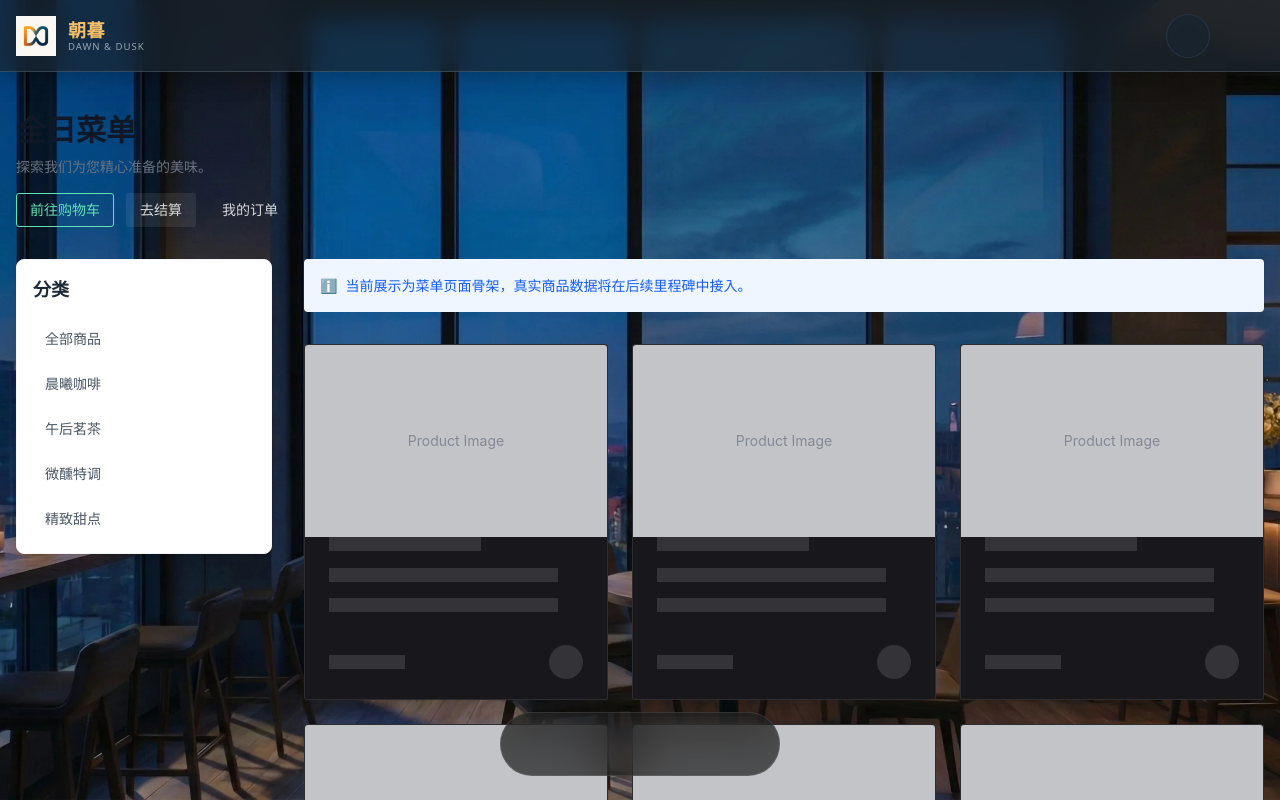
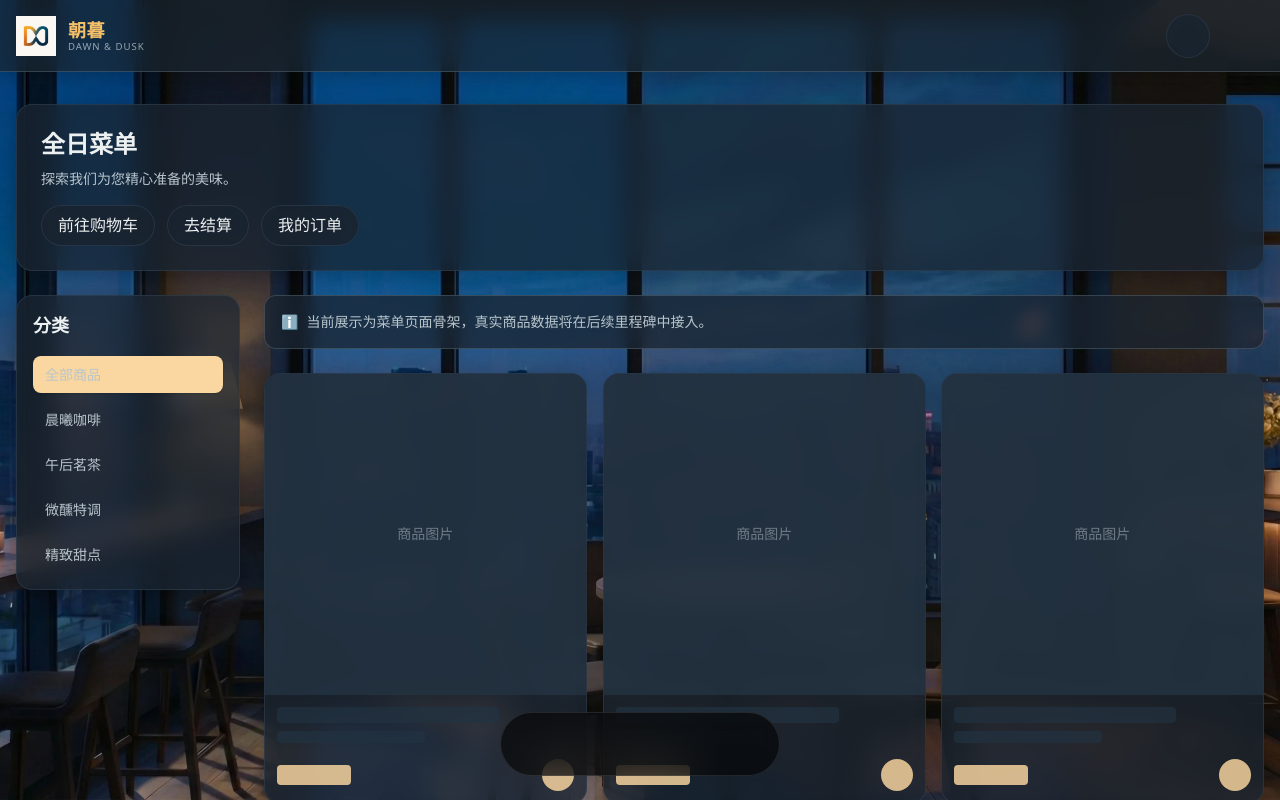
Before and after one commit to RISE03/coffee-ordering-system-client, a Vue app: page /menu in a window 1280 px wide. Shown: the top 800 px of the page. Built offline with nearby package versions, Linux system fonts and the light colour scheme; some icons are missing.

Commit message:
fix: 优化首页主题切换体验

```diff
--- a/src/components/layout/MainLayout.vue
+++ b/src/components/layout/MainLayout.vue
@@ -39,10 +39,9 @@
         :style="{ '--n-color': 'transparent' }"
       >
         <div class="w-full mx-auto">
-          <router-view v-slot="{ Component }">
-            <transition name="fade" mode="out-in">
-              <component :is="Component" />
-            </transition>
+          <router-view v-slot="{ Component, route }">
+            <!-- 简化：去掉过渡，直接渲染，避免视觉干扰 -->
+            <component :is="Component" :key="route.fullPath" />
           </router-view>
         </div>
       </n-layout-content>
--- a/src/views/MenuView.vue
+++ b/src/views/MenuView.vue
@@ -1,33 +1,45 @@
 <template>
-  <div class="container mx-auto px-4 py-8 min-h-screen">
-    <!-- Page Header -->
-    <div class="mb-8 text-center md:text-left">
-      <h1 class="text-3xl font-bold text-gray-900 dark:text-white mb-2">全日菜单</h1>
-      <p class="text-gray-500 dark:text-gray-400">探索我们为您精心准备的美味。</p>
-      <div class="flex flex-wrap gap-3 mt-4">
-        <n-button type="primary" ghost @click="$router.push('/member/cart')">
+  <div class="container mx-auto px-4 py-6">
+    <!-- Page Header - Glassmorphism Style -->
+    <div class="glass-card p-6 mb-6 text-center md:text-left">
+      <h1 class="text-2xl font-bold text-[var(--color-text)] mb-2">全日菜单</h1>
+      <p class="text-[var(--color-text-secondary)] text-sm mb-4">探索我们为您精心准备的美味。</p>
+      <div class="flex flex-wrap gap-3 justify-center md:justify-start">
+        <button
+          class="glass-button text-sm font-medium text-[var(--color-primary)]"
+          @click="$router.push('/member/cart')"
+        >
           前往购物车
-        </n-button>
-        <n-button tertiary @click="$router.push('/member/checkout')">
+        </button>
+        <button
+          class="glass-button text-sm font-medium text-[var(--color-text-secondary)]"
+          @click="$router.push('/member/checkout')"
+        >
           去结算
-        </n-button>
-        <n-button quaternary @click="$router.push('/member/orders')">
+        </button>
+        <button
+          class="glass-button text-sm font-medium text-[var(--color-text-secondary)]"
+          @click="$router.push('/member/orders')"
+        >
           我的订单
-        </n-button>
+        </button>
       </div>
     </div>
 
-    <div class="flex flex-col md:flex-row gap-8">
-      <!-- Sidebar / Filters (Placeholder) -->
-      <aside class="w-full md:w-64 flex-shrink-0">
-        <div class="sticky top-20 bg-white dark:bg-gray-800 rounded-lg p-4 shadow-sm border border-gray-100 dark:border-gray-700">
-          <h2 class="font-bold text-lg mb-4 text-gray-800 dark:text-gray-200">分类</h2>
+    <div class="flex flex-col md:flex-row gap-6">
+      <!-- Sidebar / Filters - Glassmorphism Style -->
+      <aside class="w-full md:w-56 flex-shrink-0">
+        <div class="glass-card sticky top-24 p-4">
+          <h2 class="font-bold text-lg mb-4 text-[var(--color-text)]">分类</h2>
           <div class="space-y-2">
             <div
-              v-for="category in ['全部商品', '晨曦咖啡', '午后茗茶', '微醺特调', '精致甜点']"
+              v-for="category in categories"
               :key="category"
-              class="px-3 py-2 rounded cursor-pointer hover:bg-primary-50 dark:hover:bg-gray-700 transition-colors text-gray-600 dark:text-gray-300 hover:text-primary-600 dark:hover:text-primary-400"
-              :class="{ 'bg-primary-50 text-primary-600 font-medium dark:bg-gray-700 dark:text-primary-400': category === '全部商品' }"
+              class="px-3 py-2 rounded-lg cursor-pointer transition-all duration-200 text-[var(--color-text-secondary)]"
+              :class="selectedCategory === category
+                ? 'bg-[var(--color-primary)] text-[var(--color-bg)] font-medium shadow-sm'
+                : 'hover:bg-[var(--glass-bg-hover)]'"
+              @click="selectedCategory = category"
             >
               {{ category }}
             </div>
@@ -35,39 +47,44 @@
         </div>
       </aside>
 
-      <!-- Product Grid (Placeholder) -->
+      <!-- Product Grid - Glassmorphism Cards -->
       <main class="flex-1">
-        <!-- Empty State / Placeholder Message -->
-        <div class="mb-8 p-4 bg-blue-50 dark:bg-blue-900/20 text-blue-600 dark:text-blue-300 rounded flex items-center">
-          <span class="mr-2">ℹ️</span>
+        <!-- Info Message - Glassmorphism Style -->
+        <div class="glass-light mb-6 p-4 flex items-center text-sm text-[var(--color-text-secondary)]">
+          <span class="mr-2 text-[var(--color-primary)]">ℹ️</span>
           <span>当前展示为菜单页面骨架，真实商品数据将在后续里程碑中接入。</span>
         </div>
 
-        <!-- Skeleton Grid -->
-        <n-grid x-gap="24" y-gap="24" cols="1 s:2 m:3" responsive="screen">
-          <n-grid-item v-for="n in 6" :key="n">
-            <n-card class="h-full hover:-translate-y-1 transition-transform duration-300">
-              <template #cover>
-                <div class="h-48 bg-gray-200 dark:bg-gray-700 animate-pulse flex items-center justify-center text-gray-400">
-                  Product Image
-                </div>
-              </template>
-              <div class="space-y-3">
-                <n-skeleton text width="60%" />
-                <n-skeleton text width="90%" :repeat="2" />
-                <div class="flex justify-between items-center mt-4">
-                  <n-skeleton text width="30%" />
-                  <n-skeleton circle size="medium" />
-                </div>
+        <!-- Product Grid with Glass Cards -->
+        <div class="grid grid-cols-2 sm:grid-cols-2 md:grid-cols-3 gap-4">
+          <div
+            v-for="n in 6"
+            :key="n"
+            class="glass-card product-card-hover p-0 overflow-hidden"
+          >
+            <!-- Product Image Placeholder -->
+            <div class="aspect-square bg-[var(--glass-bg-hover)] flex items-center justify-center">
+              <span class="text-[var(--color-text-secondary)] text-sm opacity-50">商品图片</span>
+            </div>
+            <!-- Product Info -->
+            <div class="p-3 space-y-2">
+              <div class="h-4 bg-[var(--glass-bg-hover)] rounded w-3/4 animate-pulse"></div>
+              <div class="h-3 bg-[var(--glass-bg-hover)] rounded w-1/2 animate-pulse"></div>
+              <div class="flex justify-between items-center pt-2">
+                <div class="h-5 bg-[var(--color-primary)] bg-opacity-20 rounded w-1/4 animate-pulse"></div>
+                <div class="w-8 h-8 rounded-full bg-[var(--color-primary)] bg-opacity-20 animate-pulse"></div>
               </div>
-            </n-card>
-          </n-grid-item>
-        </n-grid>
+            </div>
+          </div>
+        </div>
       </main>
     </div>
   </div>
 </template>
 
 <script setup lang="ts">
-import { NGrid, NGridItem, NCard, NSkeleton, NButton } from 'naive-ui'
+import { ref } from 'vue'
+
+const categories = ['全部商品', '晨曦咖啡', '午后茗茶', '微醺特调', '精致甜点']
+const selectedCategory = ref('全部商品')
 </script>
--- a/src/views/member/OrderListPage.vue
+++ b/src/views/member/OrderListPage.vue
@@ -1,57 +1,66 @@
 <template>
-  <div class="container mx-auto px-4 py-8 max-w-4xl">
-    <h1 class="text-2xl font-bold mb-6 text-[var(--color-text)]">我的订单</h1>
+  <div class="container mx-auto px-4 py-6 max-w-4xl">
+    <!-- Page Header - Glassmorphism Style -->
+    <div class="glass-card p-4 mb-4">
+      <h1 class="text-xl font-bold text-[var(--color-text)]">我的订单</h1>
+    </div>
 
-    <!-- Status Filter Tabs -->
-    <div class="mb-6 overflow-x-auto">
-      <n-tabs v-model:value="activeStatus" type="line" @update:value="handleStatusChange">
-        <n-tab name="all">全部</n-tab>
-        <n-tab name="PENDING_PAYMENT">待支付</n-tab>
-        <n-tab name="PAID_WAITING">已支付</n-tab>
-        <n-tab name="IN_PREPARATION">制作中</n-tab>
-        <n-tab name="READY_FOR_PICKUP">待取餐</n-tab>
-        <n-tab name="COMPLETED">已完成</n-tab>
-        <n-tab name="CANCELLED">已取消</n-tab>
-        <n-tab name="REFUNDING">退款中</n-tab>
-        <n-tab name="REFUNDED">已退款</n-tab>
-      </n-tabs>
+    <!-- Status Filter Tabs - Glassmorphism Style -->
+    <div class="glass-card mb-4 p-2 overflow-x-auto">
+      <div class="flex gap-2 min-w-max">
+        <button
+          v-for="tab in statusTabs"
+          :key="tab.value"
+          class="px-4 py-2 rounded-full text-sm font-medium transition-all duration-200 whitespace-nowrap"
+          :class="activeStatus === tab.value
+            ? 'bg-[var(--color-primary)] text-[var(--color-bg)] shadow-sm'
+            : 'text-[var(--color-text-secondary)] hover:bg-[var(--glass-bg-hover)]'"
+          @click="handleStatusChange(tab.value)"
+        >
+          {{ tab.label }}
+        </button>
+      </div>
     </div>
 
     <!-- Loading State -->
-    <div v-if="orderStore.loadingList && orders.length === 0" class="text-center py-12">
+    <div v-if="orderStore.loadingList && orders.length === 0" class="glass-card p-12 text-center">
       <n-spin size="large" />
       <p class="mt-4 text-[var(--color-text-secondary)]">正在为您查找订单...</p>
     </div>
 
     <!-- Error State -->
-    <div v-else-if="orderStore.errorList && orders.length === 0" class="text-center py-12">
-      <n-result status="error" title="订单加载遇到了小问题" :description="orderStore.errorList">
-        <template #footer>
-          <n-button @click="() => loadOrders()">重新加载</n-button>
-        </template>
-      </n-result>
+    <div v-else-if="orderStore.errorList && orders.length === 0" class="glass-card p-8 text-center">
+      <div class="text-[var(--color-text-secondary)] mb-4">
+        <span class="text-4xl">😔</span>
+      </div>
+      <h3 class="text-lg font-medium text-[var(--color-text)] mb-2">订单加载遇到了小问题</h3>
+      <p class="text-sm text-[var(--color-text-secondary)] mb-4">{{ orderStore.errorList }}</p>
+      <button class="glass-button text-[var(--color-primary)]" @click="() => loadOrders()">
+        重新加载
+      </button>
     </div>
 
     <!-- Empty State -->
-    <div v-else-if="orders.length === 0" class="text-center py-12">
-      <n-empty :description="emptyDescription">
-        <template #extra>
-          <p class="text-[var(--color-text-secondary)] mb-4">
-            {{ emptySubtitle }}
-          </p>
-          <n-button type="primary" @click="router.push('/menu')">
-            去逛逛菜单
-          </n-button>
-        </template>
-      </n-empty>
+    <div v-else-if="orders.length === 0" class="glass-card p-8 text-center">
+      <div class="text-[var(--color-text-secondary)] mb-4">
+        <span class="text-4xl">📋</span>
+      </div>
+      <h3 class="text-lg font-medium text-[var(--color-text)] mb-2">{{ emptyDescription }}</h3>
+      <p class="text-sm text-[var(--color-text-secondary)] mb-4">{{ emptySubtitle }}</p>
+      <button
+        class="glass-button bg-[var(--color-primary)] text-[var(--color-bg)]"
+        @click="router.push('/menu')"
+      >
+        去逛逛菜单
+      </button>
     </div>
 
     <!-- Order List -->
-    <div v-else class="space-y-4">
+    <div v-else class="space-y-3">
       <div
         v-for="order in orders"
         :key="order.orderNo"
-        class="bg-[var(--color-bg-secondary)] border border-[var(--color-border)] rounded-xl p-4 cursor-pointer hover:border-[var(--color-primary)] transition-colors"
+        class="glass-card product-card-hover p-4 cursor-pointer"
         @click="goToDetail(order.orderNo)"
       >
         <!-- Order Header -->
@@ -102,17 +111,16 @@
       </div>
 
       <!-- Load More -->
-      <div v-if="hasMore" class="text-center py-6">
-        <n-button
-          :loading="orderStore.loadingList"
+      <div v-if="hasMore" class="text-center py-4">
+        <button
+          class="glass-button text-[var(--color-text-secondary)]"
           :disabled="orderStore.loadingList"
-          ghost
           @click="loadMore"
         >
-          加载更多
-        </n-button>
+          {{ orderStore.loadingList ? '加载中...' : '加载更多' }}
+        </button>
       </div>
-      <div v-else-if="orders.length > 0" class="text-center py-6 text-[var(--color-text-secondary)] text-sm">
+      <div v-else-if="orders.length > 0" class="text-center py-4 text-[var(--color-text-secondary)] text-sm">
         已经到底啦
       </div>
     </div>
@@ -122,15 +130,7 @@
 <script setup lang="ts">
 import { ref, computed, onMounted } from 'vue'
 import { useRouter } from 'vue-router'
-import {
-  NSpin,
-  NResult,
-  NButton,
-  NEmpty,
-  NTabs,
-  NTab,
-  NTag,
-} from 'naive-ui'
+import { NSpin, NTag } from 'naive-ui'
 import { useOrderStore } from '@/stores/order'
 import { getOrderStatusLabel, ORDER_STATUS_MAP } from '@/types/order'
 import OrderActions from '@/components/member/OrderActions.vue'
@@ -138,6 +138,19 @@ import type { OrderStatus } from '@/types/order'
 
 const router = useRouter()
 const orderStore = useOrderStore()
+
+// Status tabs data
+const statusTabs = [
+  { value: 'all', label: '全部' },
+  { value: 'PENDING_PAYMENT', label: '待支付' },
+  { value: 'PAID_WAITING', label: '已支付' },
+  { value: 'IN_PREPARATION', label: '制作中' },
+  { value: 'READY_FOR_PICKUP', label: '待取餐' },
+  { value: 'COMPLETED', label: '已完成' },
+  { value: 'CANCELLED', label: '已取消' },
+  { value: 'REFUNDING', label: '退款中' },
+  { value: 'REFUNDED', label: '已退款' },
+]
 
 // State - 使用 store 的 activeStatusTab 保持状态
 const activeStatus = ref<string>(orderStore.activeStatusTab || 'all')
@@ -286,12 +299,3 @@ onMounted(() => {
   }
 })
 </script>
-
-<style scoped>
-:deep(.n-tabs .n-tabs-tab) {
-  color: var(--color-text-secondary);
-}
-:deep(.n-tabs .n-tabs-tab--active) {
-  color: var(--color-primary);
-}
-</style>
```
Also changed, not shown: specs/004-homepage-ui-refresh/tasks.md (+13 -13 lines), src/api/client.ts (+19 -5 lines), src/api/user.ts (+10 -2 lines), src/router/index.ts (+22 -11 lines), src/views/HomeView.vue (+1 -7 lines), src/views/ProfileView.vue (+43 -34 lines).
